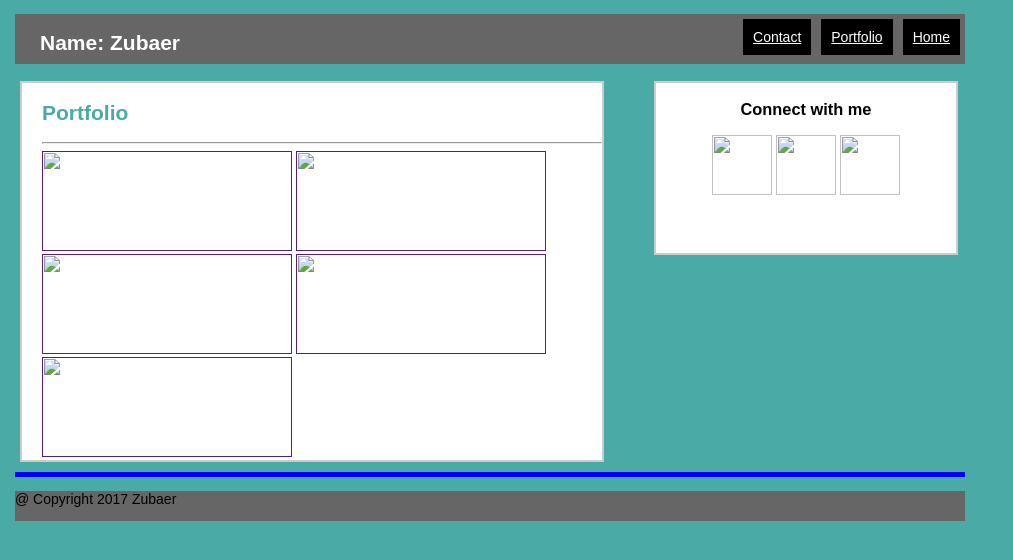
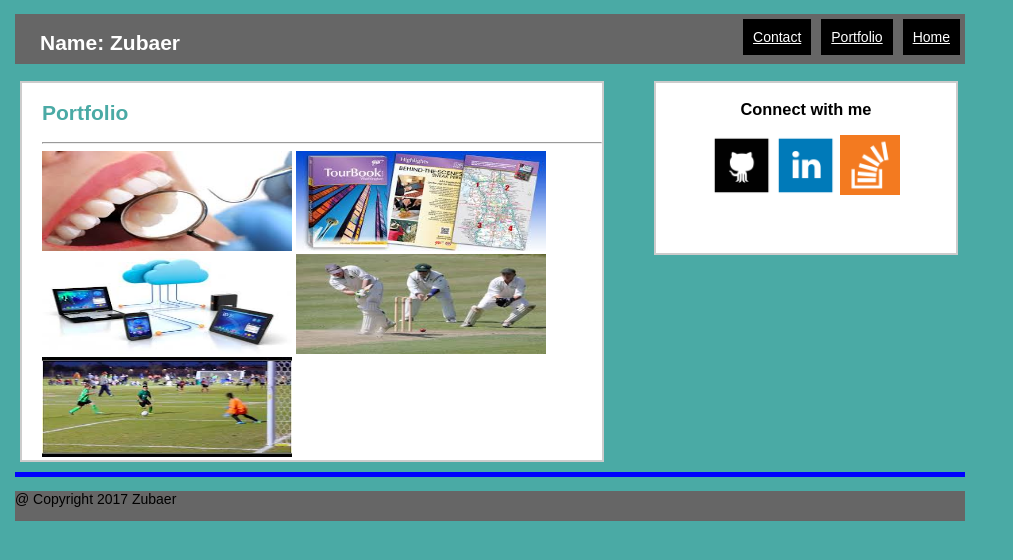
Before and after one commit to zubaer1/Basic-Portfolio, a plain HTML site: page portfolio.html in a window 1280 px wide. Shown: the whole page, without its empty margins (0-1013 px from the left). Drawn offline with Linux system fonts and the light colour scheme; files that its build step writes are made by us from their sources.

Commit message:
week one assignment two

```diff
--- a/portfolio.html
+++ b/portfolio.html
@@ -28,11 +28,11 @@
 	<div class="left">
 		<h2>Portfolio</h2>
 		<hr>
-<a href=""><img src="dentist.jpeg" width="250px" height="100"></a>
-<a href=""><img src="tour.jpeg" width="250px" height="100"></a>
-<a href=""><img src="web.jpeg" width="250px" height="100"></a>
-<a href=""><img src="cricket.jpeg" width="250px" height="100"></a>
-<a href=""><img src="soccer.jpeg" width="250px" height="100"></a>
+<a href=""><img src="assets/images/dentist.jpeg" width="250px" height="100"></a>
+<a href=""><img src="assets/images/tour.jpeg" width="250px" height="100"></a>
+<a href=""><img src="assets/images/web.jpeg" width="250px" height="100"></a>
+<a href=""><img src="assets/images/cricket.jpeg" width="250px" height="100"></a>
+<a href=""><img src="assets/images/soccer.jpeg" width="250px" height="100"></a>
 
 
 	</div>
@@ -43,9 +43,9 @@
 
 	<div>
 		<h3>Connect with me</h3>
-		<a href="https://github.com/explore" title=" "><img class="GitHub" src="git.jpg"></a>
-		<a href="https://www.linkedin.com/uas/login" title=" "><img class="LinkedIn" src="link.jpg"></a>
-		<a href="http://stackoverflow.com/jobs" title=" "><img class="Stack Overflow" src="stack.jpg"></a>
+		<a href="https://github.com/explore" title=" "><img class="GitHub" src="assets/images/git.jpg"></a>
+		<a href="https://www.linkedin.com/uas/login" title=" "><img class="LinkedIn" src="assets/images/link.jpg"></a>
+		<a href="http://stackoverflow.com/jobs" title=" "><img class="Stack Overflow" src="assets/images/stack.jpg"></a>
 	</div>
 </section>
 
```
Also changed, not shown: contact.html (+3 -3 lines), index.html (+6 -5 lines).
